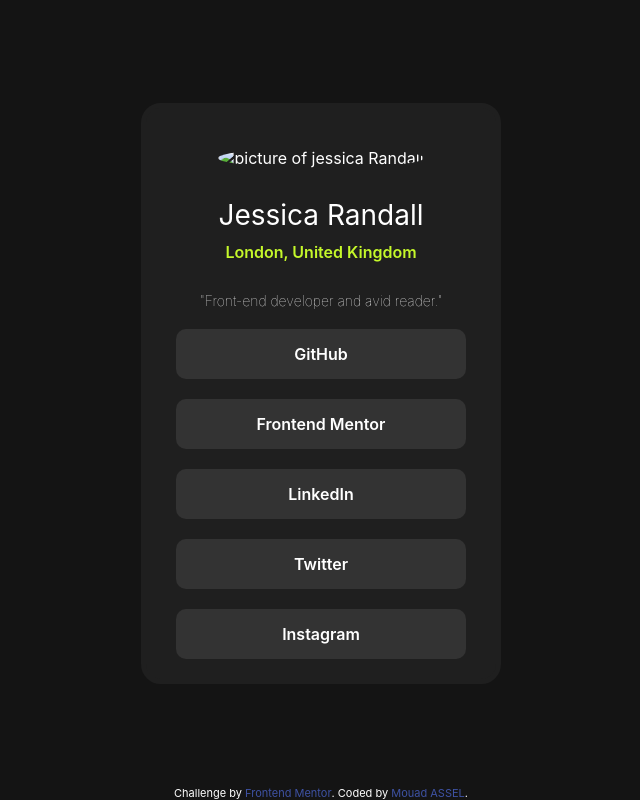
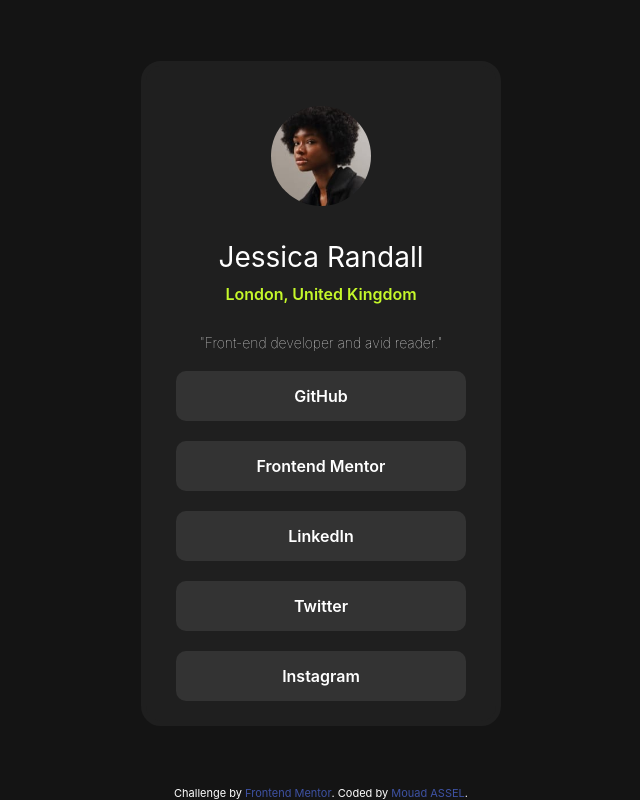
Before and after one commit to Mouadasel/social_link_profile, a plain HTML site: page index.html in a window 1280 px wide. Shown: the whole page, without its empty margins (319-959 px from the left). Drawn offline with Linux system fonts and the light colour scheme; the site is published under a folder, as on GitHub Pages, so addresses that start at the root find nothing.

Commit message:
Update index.html

```diff
--- a/index.html
+++ b/index.html
@@ -11,7 +11,7 @@
     <div class="container">
       <img
         class="img"
-        src="/images/avatar-jessica.jpeg"
+        src="./images/avatar-jessica.jpeg"
         alt="picture of jessica Randall"
       />
       <h3 class="name">Jessica Randall</h3>
```
